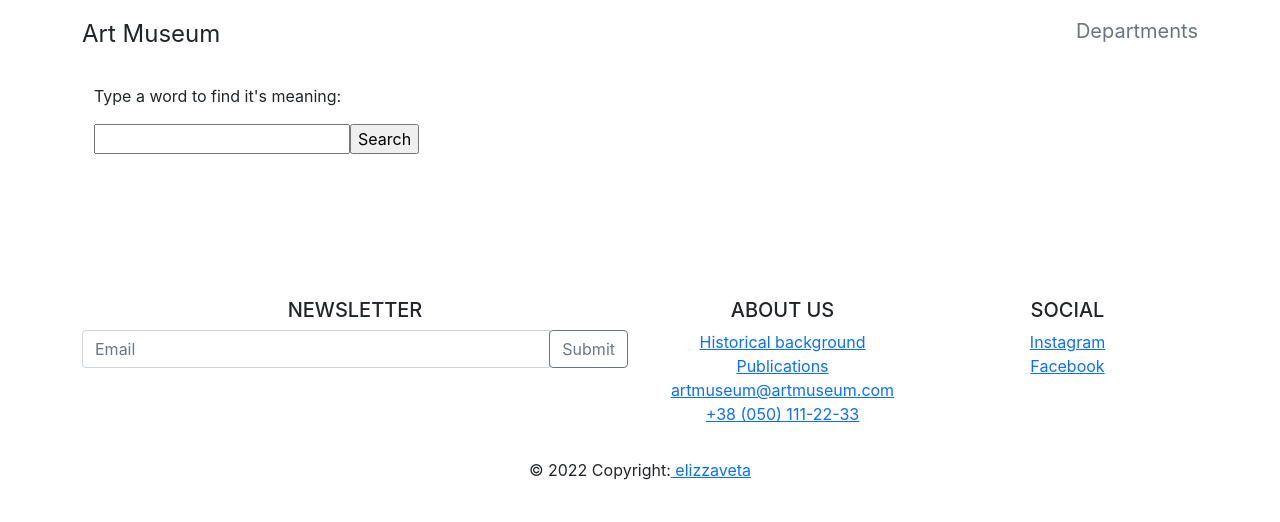
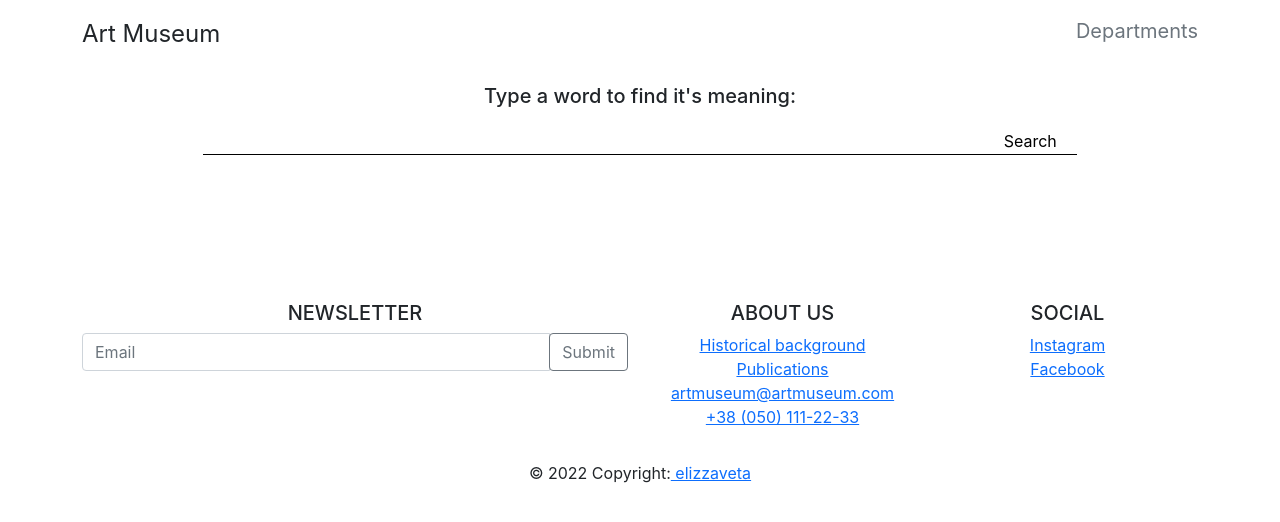
Before and after one commit to elizzaveta/OnlineDictionary, a React (Create React App) app: page / in a window 1280 px wide. Shown: the top 522 px of the page. Built offline with nearby package versions, Linux system fonts and the light colour scheme.

Commit message:
Added styles to input and word card

```diff
--- a/src/components/Dictionary/Dictionary.js
+++ b/src/components/Dictionary/Dictionary.js
@@ -1,5 +1,5 @@
 import React, {useEffect, useState} from "react";
-import SearchField from "./Search/SearchField";
+import SearchField from "../shared/Search/SearchField";
 import WordCard from "./WordCard/WordCard";
 import OtherMeanings from "./OtherMeanings/OtherMeanings";
 import {useParams} from "react-router-dom";
--- a/src/components/Dictionary/Search/SearchField.js
+++ /dev/null
@@ -1,28 +0,0 @@
-import React, {useState} from "react";
-import {useNavigate} from "react-router-dom";
-
-export default function SearchField() {
-    const [searchQuery, setSearchQuery] = useState(null);
-    const nav = useNavigate();
-
-    const handleSubmit = function () {
-        nav(`/search/${searchQuery}`)
-    }
-
-    const handleChange = function (event) {
-        setSearchQuery(event.target.value);
-    }
-
-    return (
-        <div className='container'>
-
-            <form onSubmit={handleSubmit}>
-                <label>
-                    <p>Type a word to find it's meaning:</p>
-                    <input type="text" onChange={handleChange}/>
-                </label>
-                <input type="submit" value="Search"/>
-            </form>
-        </div>
-    )
-}
--- a/src/components/Dictionary/WordCard/WordCard.js
+++ b/src/components/Dictionary/WordCard/WordCard.js
@@ -1,17 +1,18 @@
-import React, {useEffect, useState} from "react";
-import {useParams} from "react-router-dom";
-import GetWordDefinition from "../../../api/GetWordDefinition";
+import React from "react";
 import Player from "./Audio/Player";
+import styles from "./WordCard.module.css"
 
 export default function WordCard(props){
 
     return(
-        <div>
-            <h1>{props.definition[0].word}</h1>
-            <h2>{props.definition[0].phonetic}</h2>
-            <Player audio={props.definition[0].phonetics[0].audio}/>
+        <div className={styles.wordCardWrapper}>
+            <div className={styles.wordWrapper}>
+                <h1>{props.definition[0].word}</h1>
+                <Player audio={props.definition[0].phonetics[0].audio}/>
+            </div>
+            <h3 className={styles.phonetic}>{props.definition[0].phonetic}</h3>
             <p>{props.definition[0].meanings[0].partOfSpeech}</p>
-            <p>{props.definition[0].meanings[0].definitions[0].definition}</p>
+            <p className={styles.meaning}>{props.definition[0].meanings[0].definitions[0].definition}</p>
         </div>
     )
 }
--- /dev/null
+++ b/src/components/Dictionary/WordCard/WordCard.module.css
@@ -0,0 +1,23 @@
+.wordCardWrapper{
+    border: solid 1px black;
+    padding: 60px 0 60px 60px;
+    height: 460px;
+    position: relative;
+}
+.wordWrapper{
+    display: flex;
+    align-items: center;
+    margin-bottom: 20px;
+
+}
+.wordWrapper h1{
+    margin: 0 20px 0 0;
+}
+.phonetic{
+    color: gray;
+    margin-bottom: 20px;
+}
+.meaning{
+    position: absolute;
+    bottom: 60px;
+}
--- a/src/components/Home/Home.js
+++ b/src/components/Home/Home.js
@@ -1,5 +1,5 @@
-import React, {useState} from "react";
-import SearchField from "../Dictionary/Search/SearchField";
+import React from "react";
+import SearchField from "../shared/Search/SearchField";
 
 export default function Home() {
 
--- /dev/null
+++ b/src/components/shared/Search/SearchField.js
@@ -0,0 +1,28 @@
+import React, {useState} from "react";
+import {useNavigate} from "react-router-dom";
+import styles from "./SearchField.module.css"
+
+export default function SearchField() {
+    const [searchQuery, setSearchQuery] = useState(null);
+    const nav = useNavigate();
+
+    const handleSubmit = function () {
+        if(searchQuery!=null){
+            nav(`/search/${searchQuery}`)
+        }
+    }
+
+    const handleChange = function (event) {
+        setSearchQuery(event.target.value);
+    }
+
+    return (
+        <div className='container'>
+            <h5 className={styles.title}>Type a word to find it's meaning:</h5>
+            <form className={styles.searchWrapper} onSubmit={handleSubmit}>
+                <input className={styles.searchInput} type="text" onChange={handleChange}/>
+                <input className={styles.submitButton} type="submit" value="Search"/>
+            </form>
+        </div>
+    )
+}
--- /dev/null
+++ b/src/components/shared/Search/SearchField.module.css
@@ -0,0 +1,28 @@
+.searchInput{
+    background: transparent;
+    border: none;
+    border-bottom: 1px solid #000000;
+    width: 100%;
+}
+.searchInput:focus{
+    border: none;
+    border-bottom: 1px solid #61dafb;
+    outline: none;
+}
+.submitButton{
+    padding: 0 20px 0 20px;
+    border: none;
+    background: transparent;
+    border-bottom: 1px solid #000000;
+}
+.searchWrapper{
+    width: 100%;
+    text-align: center;
+    padding: 0 10% 0 10%;
+    display: flex;
+    margin-bottom: 50px;
+}
+.title{
+    text-align: center;
+    margin-bottom: 20px;
+}
```
